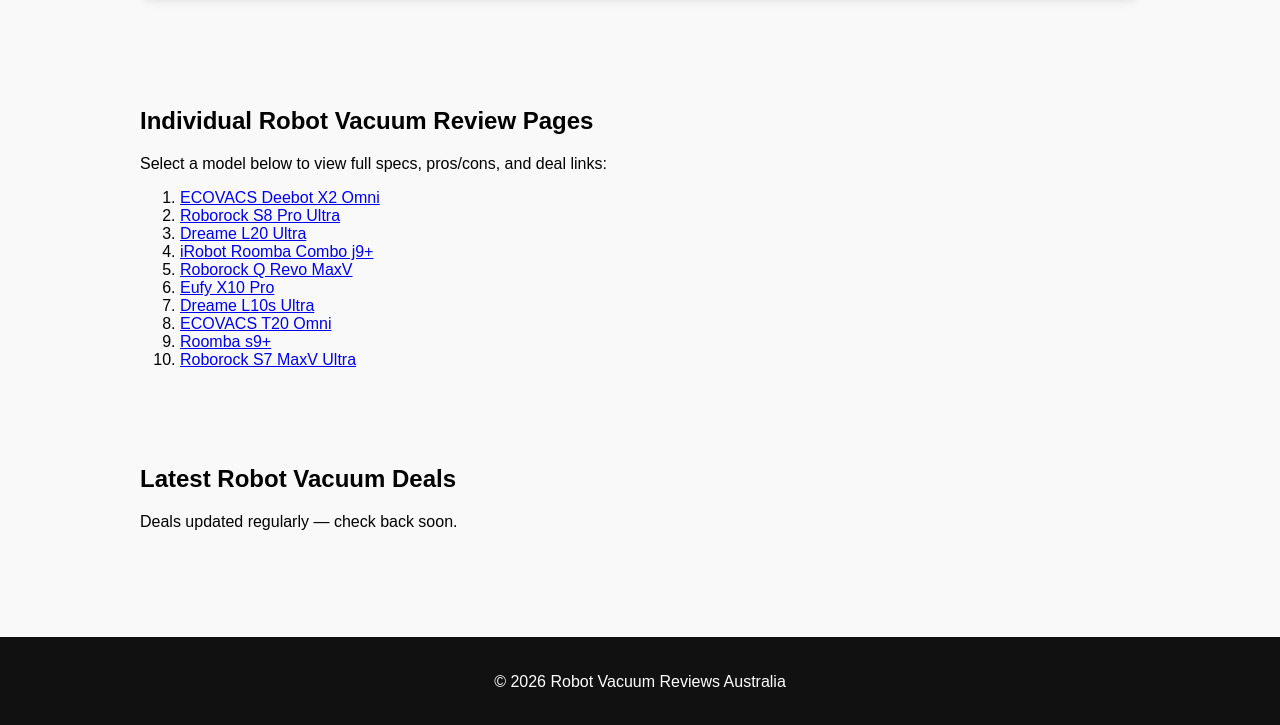
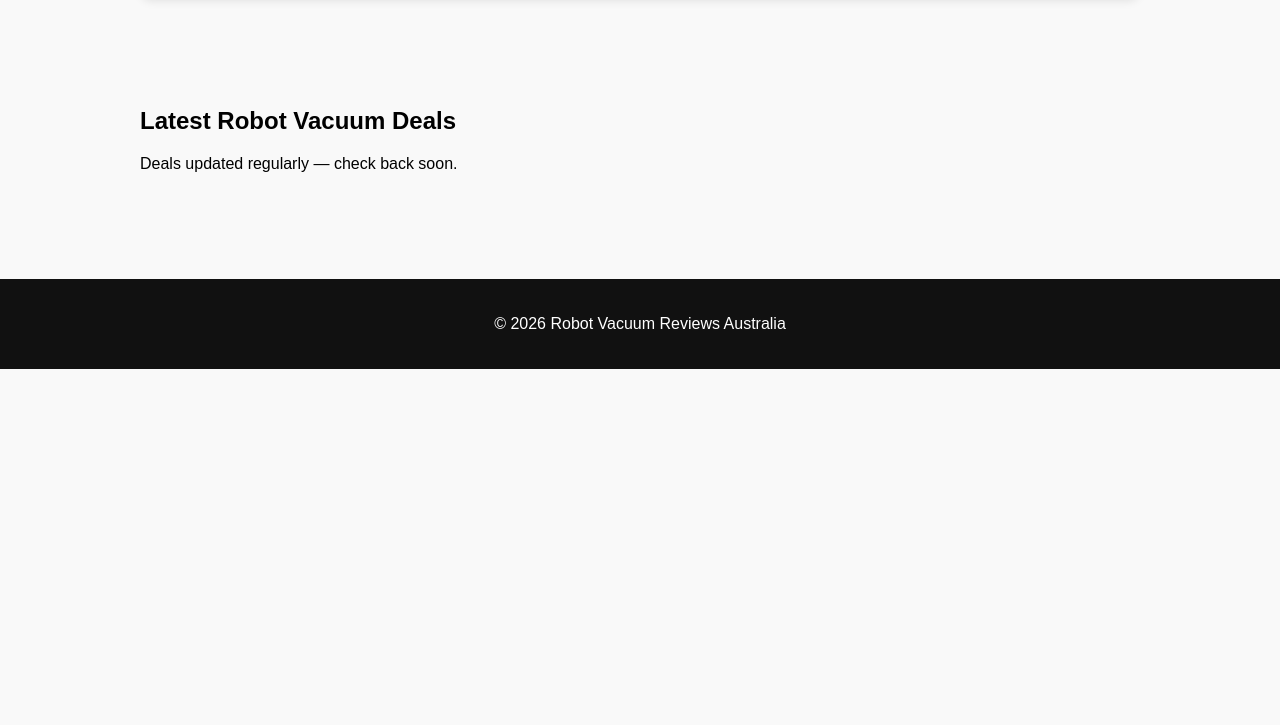
Before and after one commit to jules474/robot-vacuum-deals, a plain HTML site: page index.html in a window 1280 px wide. Shown: the part 2892-3617 px from the top of the page. After the commit the page ends 3261 px from the top, so only its background shows below. Drawn offline with Linux system fonts and the light colour scheme.

Commit message:
Remove individual robot vacuum review section
Removed the individual robot vacuum review section from the HTML.

```diff
--- a/index.html
+++ b/index.html
@@ -114,24 +114,6 @@
   </div>
 </section>
 
-<section id="robot-pages" class="section">
-  <h2>Individual Robot Vacuum Review Pages</h2>
-  <p>Select a model below to view full specs, pros/cons, and deal links:</p>
-
-  <ol>
-    <li><a href="x2-omni.html">ECOVACS Deebot X2 Omni</a></li>
-    <li><a href="s8-pro-ultra.html">Roborock S8 Pro Ultra</a></li>
-    <li><a href="l20-ultra.html">Dreame L20 Ultra</a></li>
-    <li><a href="j9plus.html">iRobot Roomba Combo j9+</a></li>
-    <li><a href="q-revo-maxv.html">Roborock Q Revo MaxV</a></li>
-    <li><a href="x10-pro.html">Eufy X10 Pro</a></li>
-    <li><a href="l10s-ultra.html">Dreame L10s Ultra</a></li>
-    <li><a href="t20-omni.html">ECOVACS T20 Omni</a></li>
-    <li><a href="s9plus.html">Roomba s9+</a></li>
-    <li><a href="s7-maxv-ultra.html">Roborock S7 MaxV Ultra</a></li>
-  </ol>
-</section>
-
 <section id="deals" class="section">
   <h2>Latest Robot Vacuum Deals</h2>
   <p>Deals updated regularly — check back soon.</p>
```
